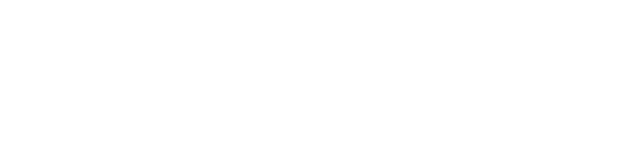
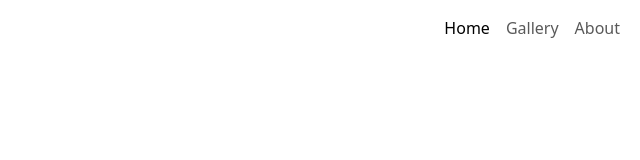
Before and after one commit to T254-bot/BH-Plumbing_Building, a plain HTML site: page index.html in a window 1280 px wide. Shown: the whole page, without its empty margins (640-1280 px from the left). Drawn offline with nearby package versions, Linux system fonts and the light colour scheme.

Commit message:
Moved JS link and Started work on header
JS link is now found at the bottom of the main body. Brought a template for the header from an older project.

```diff
--- a/index.html
+++ b/index.html
@@ -4,12 +4,33 @@
     <meta charset="UTF-8">
     <meta name="viewport" content="width=device-width, initial-scale=1.0">
     <link href="https://cdn.jsdelivr.net/npm/bootstrap@5.3.8/dist/css/bootstrap.min.css" rel="stylesheet" integrity="sha384-sRIl4kxILFvY47J16cr9ZwB07vP4J8+LH7qKQnuqkuIAvNWLzeN8tE5YBujZqJLB" crossorigin="anonymous">
-    <script src="https://kit.fontawesome.com/919cb167da.js" crossorigin="anonymous"></script>
+</html>
     <title>Ben Heap Plumbing and Building Services LTD</title>
 </head>
 <body>
     <header>
-
+    <section class="sticky-top">
+        <nav class="navbar navbar-expand-sm bg-sec-ui no-padding">
+            <div class="container-fluid no-padding ms-auto nav-cont">
+                <button class="navbar-toggler nav-button" type="button" aria-label="Mobile Navigation Button" data-bs-toggle="collapse" data-bs-target="#mainnavbar">
+                    <span class="toggle-button"><i class="fa-solid fa-bars"></i></span>
+                </button>
+                <div class="collapse navbar-collapse justify-content-end" id="mainnavbar">
+                    <ul id="nav" class="navbar-nav ms-auto nav-list text-nav">
+                        <li class="nav-item">
+                            <a class="nav-link active link-text bg-nav-toggle active" href="">Home</a>
+                        </li>
+                        <li class="nav-item">
+                            <a class="nav-link link-text bg-nav-toggle" href="">Gallery</a>
+                        </li>
+                        <li class="nav-item">
+                            <a class="nav-link link-text bg-nav-toggle" href="">About</a>
+                        </li>
+                    </ul>
+                </div>
+            </div>
+        </nav>
+    </section>
     </header>
     <section>
 
@@ -17,6 +38,7 @@
     <footer>
 
     </footer>
-
+    <script src="https://cdn.jsdelivr.net/npm/@popperjs/core@2.11.8/dist/umd/popper.min.js" integrity="sha384-I7E8VVD/ismYTF4hNIPjVp/Zjvgyol6VFvRkX/vR+Vc4jQkC+hVqc2pM8ODewa9r" crossorigin="anonymous"></script>
+    <script src="https://cdn.jsdelivr.net/npm/bootstrap@5.3.8/dist/js/bootstrap.bundle.min.js" integrity="sha384-FKyoEForCGlyvwx9Hj09JcYn3nv7wiPVlz7YYwJrWVcXK/BmnVDxM+D2scQbITxI" crossorigin="anonymous"></script>
 </body>
 </html>
```
